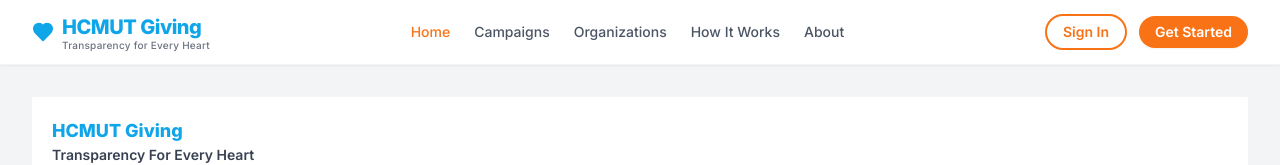
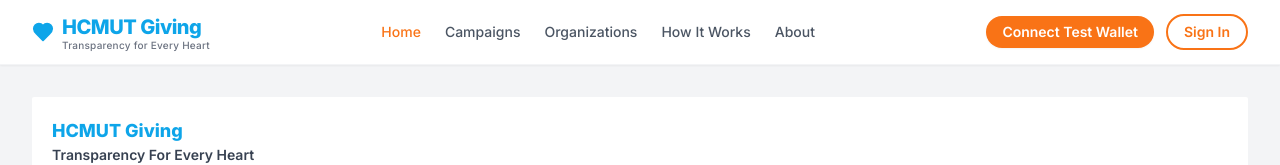
Before and after one commit to diepvuminh123/FE-Charity-Chain, a React (Vite) app in the folder FE-Charity-Chain/: page / in a window 1280 px wide. Shown: the top 165 px of the page. Built offline with nearby package versions, Linux system fonts and the light colour scheme.

Commit message:
implent wallet address

```diff
--- a/FE-Charity-Chain/src/components/layout/Navbar.jsx
+++ b/FE-Charity-Chain/src/components/layout/Navbar.jsx
@@ -3,9 +3,21 @@ import { Link, NavLink } from 'react-router-dom'
 import { Menu, X, Heart } from 'lucide-react'
 import { NAV_LINKS } from '@/constants'
 import Button from '@/components/ui/Button'
+import useWallet from '@/hooks/useWallet'
+
+function shortenAddress(address) {
+  if (!address) {
+    return ''
+  }
+
+  return `${address.slice(0, 6)}...${address.slice(-4)}`
+}
 
 export default function Navbar() {
   const [mobileOpen, setMobileOpen] = useState(false)
+  const { address, error, connectWallet } = useWallet()
+
+  const connectedAddress = shortenAddress(address)
 
   return (
     <header className="sticky top-0 z-50 bg-white/95 backdrop-blur-sm border-b border-gray-100 shadow-sm">
@@ -42,12 +54,17 @@ export default function Navbar() {
 
         {/* Desktop CTA */}
         <div className="hidden md:flex items-center gap-3">
+          {address && (
+            <div className="rounded-full border border-emerald-200 bg-emerald-50 px-3 py-1.5 text-xs font-semibold text-emerald-700">
+              {connectedAddress}
+            </div>
+          )}
+          <Button size="sm" onClick={connectWallet}>Connect Test Wallet</Button>
           <Link to="/login">
             <Button variant="outline" size="sm">
               Sign In
             </Button>
           </Link>
-          <Button size="sm">Get Started</Button>
         </div>
 
         {/* Mobile hamburger */}
@@ -79,12 +96,28 @@ export default function Navbar() {
               </NavLink>
             ))}
             <div className="flex flex-col gap-2 mt-2">
+              {address && (
+                <div className="rounded-lg border border-emerald-200 bg-emerald-50 px-3 py-2 text-xs font-semibold text-emerald-700 text-center">
+                  {connectedAddress}
+                </div>
+              )}
+              <Button size="sm" className="w-full" onClick={connectWallet}>
+                Connect Test Wallet
+              </Button>
               <Link to="/login">
                 <Button variant="outline" size="sm" className="w-full">Sign In</Button>
               </Link>
-              <Button size="sm">Get Started</Button>
+              {error && (
+                <p className="text-xs text-red-600 text-center px-2">{error}</p>
+              )}
             </div>
           </nav>
+        </div>
+      )}
+
+      {!mobileOpen && error && (
+        <div className="border-t border-red-100 bg-red-50 px-4 py-2 text-center text-xs text-red-600">
+          {error}
         </div>
       )}
     </header>
--- /dev/null
+++ b/FE-Charity-Chain/src/hooks/useWallet.js
@@ -0,0 +1,43 @@
+import { useState } from 'react'
+
+const SEPOLIA_CHAIN_ID = '0xaa36a7'
+
+export default function useWallet() {
+  const [address, setAddress] = useState('')
+  const [error, setError] = useState('')
+
+  const connectWallet = async () => {
+    if (!window.ethereum) {
+      setError('Cai MetaMask di bro')
+      return
+    }
+
+    try {
+      setError('')
+
+      const accounts = await window.ethereum.request({
+        method: 'eth_requestAccounts',
+      })
+
+      const currentChainId = await window.ethereum.request({
+        method: 'eth_chainId',
+      })
+
+      if (currentChainId !== SEPOLIA_CHAIN_ID) {
+        await window.ethereum.request({
+          method: 'wallet_switchEthereumChain',
+          params: [{ chainId: SEPOLIA_CHAIN_ID }],
+        })
+      }
+      setAddress(accounts[0] || '')
+    } catch (err) {
+      setError(err?.message || 'Khong the ket noi vi')
+    }
+  }
+
+  return {
+    address,
+    error,
+    connectWallet,
+  }
+}
```
